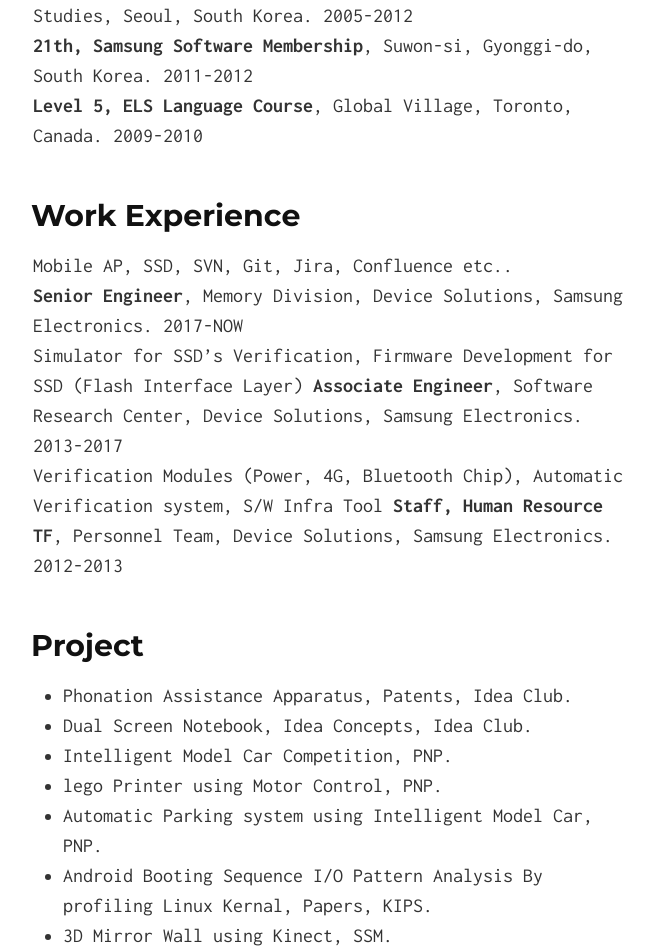
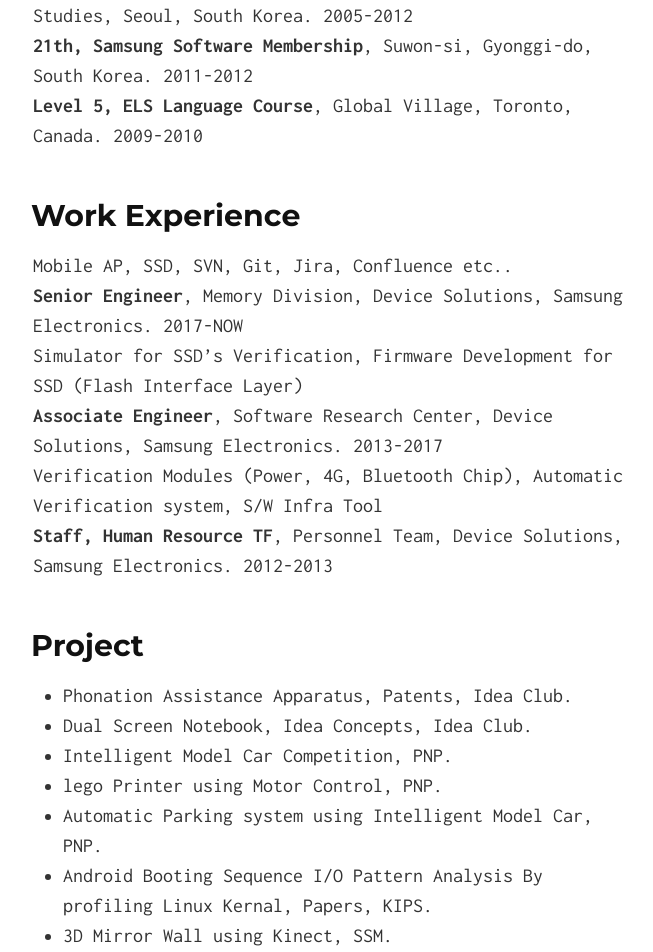
Before and after one commit to swssmjy86/swssmjy86.github.io, a Jekyll site: the page built from index.md, in a window 1280 px wide. Shown: the part 609-1561 px from the top of the page, without its empty margins (307-960 px from the left). Built offline with Jekyll 4.4.1, drawn with Linux system fonts in a browser that asks for light colours.

```diff
--- a/index.md
+++ b/index.md
@@ -16,10 +16,10 @@ Samsungjeonja-ro 1, Hwaseong-si, Gyeonggi-do 18448, South Korea.<br />
 ## Work Experience
 Mobile AP, SSD, SVN, Git, Jira, Confluence etc..<br />
 <strong>Senior Engineer</strong>, Memory Division, Device Solutions, Samsung Electronics. 2017-NOW<br />
-Simulator for SSD's Verification, Firmware Development for SSD (Flash Interface Layer)
+Simulator for SSD's Verification, Firmware Development for SSD (Flash Interface Layer)<br />
 <strong>Associate Engineer</strong>, Software Research Center, Device Solutions, Samsung Electronics. 2013-2017<br />
-Verification Modules (Power, 4G, Bluetooth Chip), Automatic Verification system, S/W Infra Tool
-<strong>Staff, Human Resource TF</strong>, Personnel Team, Device Solutions, Samsung Electronics. 2012-2013
+Verification Modules (Power, 4G, Bluetooth Chip), Automatic Verification system, S/W Infra Tool<br />
+<strong>Staff, Human Resource TF</strong>, Personnel Team, Device Solutions, Samsung Electronics. 2012-2013<br />
 
 ## Project
 * Phonation Assistance Apparatus, Patents, Idea Club.
```
